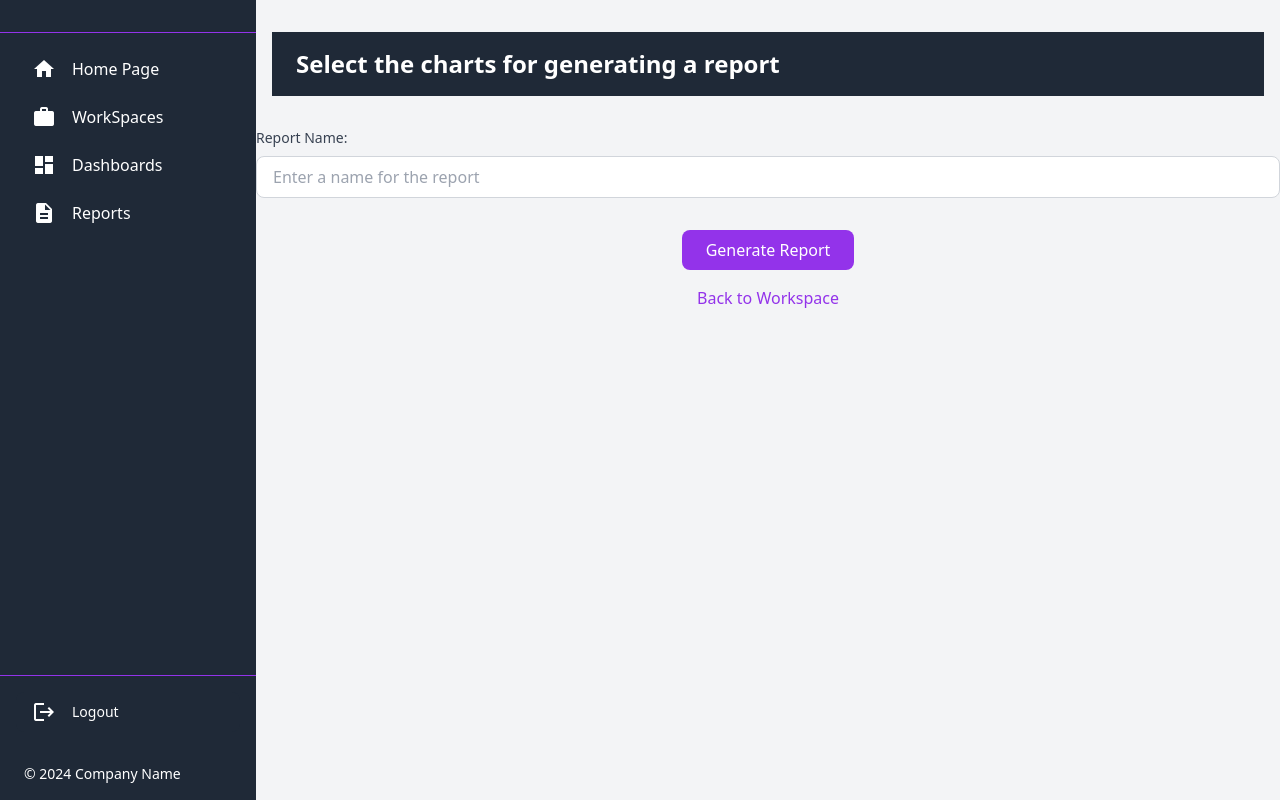
After one commit to Mythoquantumexplorers/product, a Flask app: page /workspace/1/report/create in a window 1280 px wide. The commit adds this page. Run offline with Flask 3, Linux system fonts and the light colour scheme; data that the repository does not hold is empty; some libraries are stand-ins or nearby versions.

Commit message:
added report

```diff
--- a/app.py
+++ b/app.py
@@ -471,6 +471,148 @@ def create_chart(workspace_id):
     return render_template('create_chart.html', context=context, company_name=current_user.name)
 
 
+## Generation of Report
+from weasyprint import HTML
+from flask import make_response
+from weasyprint import HTML
+from flask import send_file
+import os
+
+@app.route('/workspace/<int:workspace_id>/report/create', methods=['GET', 'POST'])
+def create_report(workspace_id):
+    # Fetch all charts associated with the workspace
+    charts = Chart.query.filter_by(workspace_id=workspace_id).all()
+
+    if request.method == 'POST':
+        selected_chart_ids = request.form.getlist('charts')
+        if not selected_chart_ids:
+            flash('Please select at least one chart to generate a report.', 'warning')
+            return render_template('create_report.html', charts=charts, workspace_id=workspace_id)
+
+        # Fetch selected charts
+        selected_charts = Chart.query.filter(Chart.id.in_(selected_chart_ids)).all()
+
+        # Build the prompt with chart descriptions
+        prompt = "Generate a comprehensive report based on the following charts:\n"
+        for chart in selected_charts:
+            prompt += f"\n- {chart.title}: {chart.description or 'No description provided'}"
+
+        # Generate content using Gemini API
+        genai.configure(api_key="AIzaSyAgtKUZS-HsyvfKLiHDXtK2wc2SRCytSic")
+        model = genai.GenerativeModel("gemini-1.5-flash")
+        response = model.generate_content(prompt)
+
+        # Format the content for PDF
+        full_report = markdown(response.text.strip())
+
+        # Build the HTML content with chart images
+        pdf_content = f"""
+        <html>
+        <head>
+            <style>
+                body {{ font-family: Arial, sans-serif; margin: 20px; }}
+                h1 {{ color: #007BFF; text-align: center; }}
+                h3 {{ margin-top: 20px; }}
+                ul {{ padding-left: 20px; }}
+                .chart-image {{ max-width: 100%; height: auto; margin-top: 10px; }}
+            </style>
+        </head>
+        <body>
+            <h1>{request.form.get('report_name')}</h1>
+            <h3>Charts Included:</h3>
+            <ul>
+        """
+
+        # Add the selected charts with images
+        for chart in selected_charts:
+            pdf_content += f"<li>{chart.title}</li>"
+            # Assuming 'image_file_path' stores the file path of the chart image
+            image_path = chart.image_file_path  # Make sure the images are served via Flask's static folder
+            pdf_content += f'<img src="{image_path}" class="chart-image" alt="{chart.title}">'
+
+        pdf_content += f"""
+            </ul>
+            <h3>Generated Report:</h3>
+            {full_report}
+        </body>
+        </html>
+        """
+
+        # Generate the PDF
+        pdf_file_path = f"uploads/report_{workspace_id}_{datetime.utcnow().strftime('%Y%m%d%H%M%S')}.pdf"
+        HTML(string=pdf_content).write_pdf(pdf_file_path)
+
+        # Save the report to the database
+        new_report = Report(
+            title=request.form.get('report_name'),
+            description=f"Generated report for selected charts in Workspace {workspace_id}.",
+            report_file=pdf_file_path,
+            workspace_id=workspace_id,
+            created_on=datetime.utcnow()
+        )
+        db.session.add(new_report)
+        db.session.commit()
+
+        flash('Report generated successfully!', 'success')
+        return redirect(url_for('workspace', workspace_id=workspace_id))
+
+    context = {
+        'active_page': 'create_report'
+    }
+
+    return render_template('create_report.html', charts=charts, workspace_id=workspace_id, context=context)
+
+
+from flask import send_file
+
+@app.route('/report/<int:report_id>/view', methods=['GET'])
+def view_report(report_id):
+    # Fetch the report from the database
+    report = Report.query.get_or_404(report_id)
+    try:
+        return send_file(report.report_file, as_attachment=False, download_name=f"{report.title}.pdf", mimetype='application/pdf')
+    except FileNotFoundError:
+        flash('Report file not found.', 'error')
+        return redirect(url_for('workspace_reports', workspace_id=report.workspace_id))
+
+
+import os
+
+@app.route('/report/<int:report_id>/delete', methods=['POST'])
+def delete_report(report_id):
+    # Fetch the report from the database
+    report = Report.query.get_or_404(report_id)
+    file_path = report.report_file
+
+    # Remove the file
+    if os.path.exists(file_path):
+        os.remove(file_path)
+
+    # Delete the record from the database
+    db.session.delete(report)
+    db.session.commit()
+
+    flash('Report deleted successfully.', 'success')
+    return redirect(url_for('workspace', workspace_id=report.workspace_id))
+
+
+
+@app.route('/view_chart/<int:id>')
+@login_required
+def view_chart(id):
+
+    # Fetch the chart associated with the given id
+    chart = Chart.query.filter_by(id=id).first()  # Use first() to get a single object
+
+    if not chart:
+        flash('Chart not found.', 'danger')
+        return redirect(url_for('workspace'))  # Redirect if chart doesn't exist
+
+    context = {
+        'active_page': 'view_chart'
+    }
+
+    return render_template('view_chart.html', context=context, company_name=current_user.name, chart=chart)
 
 
 
@@ -674,6 +816,21 @@ if not os.path.exists(plot_dir):
     os.makedirs(plot_dir)
 
 
+
+
+
+
+
+
+
+
+
+
+
+
+
+
+
 from flask import render_template, request
 import pandas as pd
 import matplotlib.pyplot as plt
@@ -761,6 +918,12 @@ def clustering_results():
 
 
 
+
+
+
+
+
+
 @app.route('/workspace/<int:workspace_id>/prepare', methods=['GET', 'POST'])
 @login_required
 def prepare_data(workspace_id):
@@ -832,5 +995,7 @@ def prepare_data(workspace_id):
         return redirect(url_for('workspaces'))
 
 
+
+
 if __name__ == '__main__':
     app.run(debug=True)
--- /dev/null
+++ b/templates/create_report.html
@@ -0,0 +1,68 @@
+<!DOCTYPE html>
+<html lang="en">
+<head>
+    <meta charset="UTF-8">
+    <meta name="viewport" content="width=device-width, initial-scale=1.0">
+    <title>Clustering Form</title>
+    <script src="https://cdn.tailwindcss.com"></script>
+    <link href="https://cdn.jsdelivr.net/npm/tailwindcss@2.2.19/dist/tailwind.min.css" rel="stylesheet">
+    <link href="https://fonts.googleapis.com/icon?family=Material+Icons" rel="stylesheet">
+</head>
+<body class="bg-gray-100 text-gray-800">
+    <div class="min-h-screen flex">
+        <!-- Sidebar -->
+        <div class="w-64 bg-purple-800 text-white fixed h-full">
+            {% include 'sidebar.html' %}
+        </div>
+
+        <!-- Main Content -->
+        <main class="ml-64 flex-grow py-8">
+          <div class="container mx-auto p-0">
+            <header class="ml-4 mr-4 bg-gray-800 text-white sticky top-0 z-50">
+              <div class="w-full flex justify-between items-center py-4 px-6">
+                  <div class="text-2xl font-semibold">Select the charts for generating a report</div>
+              </div>
+          </header>
+            <form method="POST">
+                <div class="grid grid-cols-1 sm:grid-cols-2 lg:grid-cols-3 gap-6 p-4">
+                    {% for chart in charts %}
+                        <div class="border border-gray-300 rounded-lg bg-white shadow-md overflow-hidden">
+                          <img src="{{ '/' + chart.image_file_path }}"
+                          alt="{{ chart.title }}"
+                          class="rounded-lg max-w-full h-auto" />
+                            <div class="p-4">
+                                <h3 class="text-lg font-semibold text-gray-700 mb-2">{{ chart.title }}</h3>
+                                <div class="flex items-center justify-center">
+                                    <input type="checkbox" name="charts" value="{{ chart.id }}" id="chart_{{ chart.id }}" class="mr-2">
+                                    <label for="chart_{{ chart.id }}" class="text-gray-600 cursor-pointer">Select this chart</label>
+                                </div>
+                            </div>
+                        </div>
+                    {% endfor %}
+                </div>
+
+                  <!-- Report Name Input -->
+                  <div class="mb-6">
+                    <label for="report_name" class="block text-gray-700 text-sm font-medium mb-2">Report Name:</label>
+                    <input type="text" name="report_name" id="report_name" class="w-full px-4 py-2 border border-gray-300 rounded-lg focus:outline-none focus:ring-2 focus:ring-purple-600" placeholder="Enter a name for the report" required>
+                </div>
+
+                <div class="mt-8 flex justify-center">
+                    <button type="submit" class="px-6 py-2 bg-purple-600 text-white font-medium rounded-lg hover:bg-purple-700">
+                        Generate Report
+                    </button>
+                </div>
+            </form>
+
+            <div class="mt-4 text-center">
+                <a href="{{ url_for('workspace', workspace_id=workspace_id) }}" class="text-purple-600 hover:underline">
+                    Back to Workspace
+                </a>
+            </div>
+        </div>
+        </main>
+    </div>
+
+
+</body>
+</html>
```
Also changed, not shown: templates/view_chart.html (added, +74 -0 lines), templates/workspace.html (+15 -6 lines).
